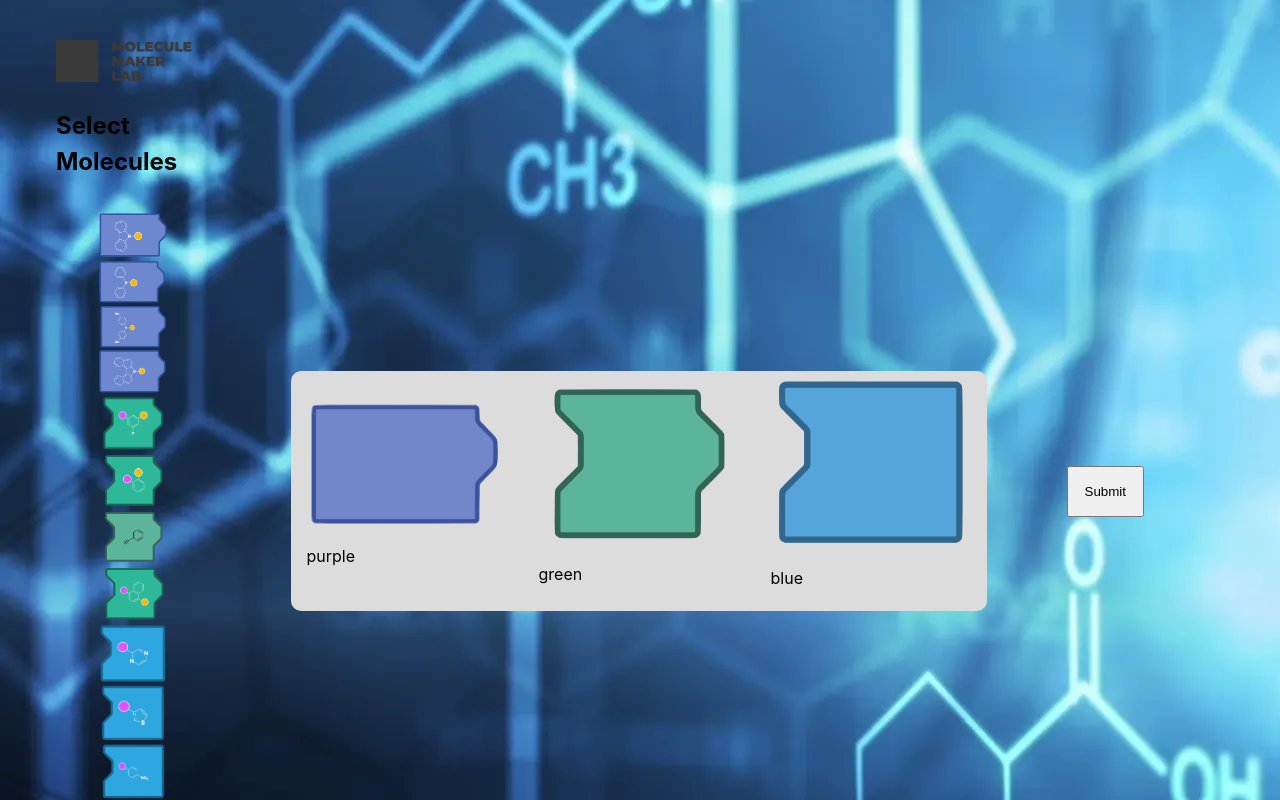
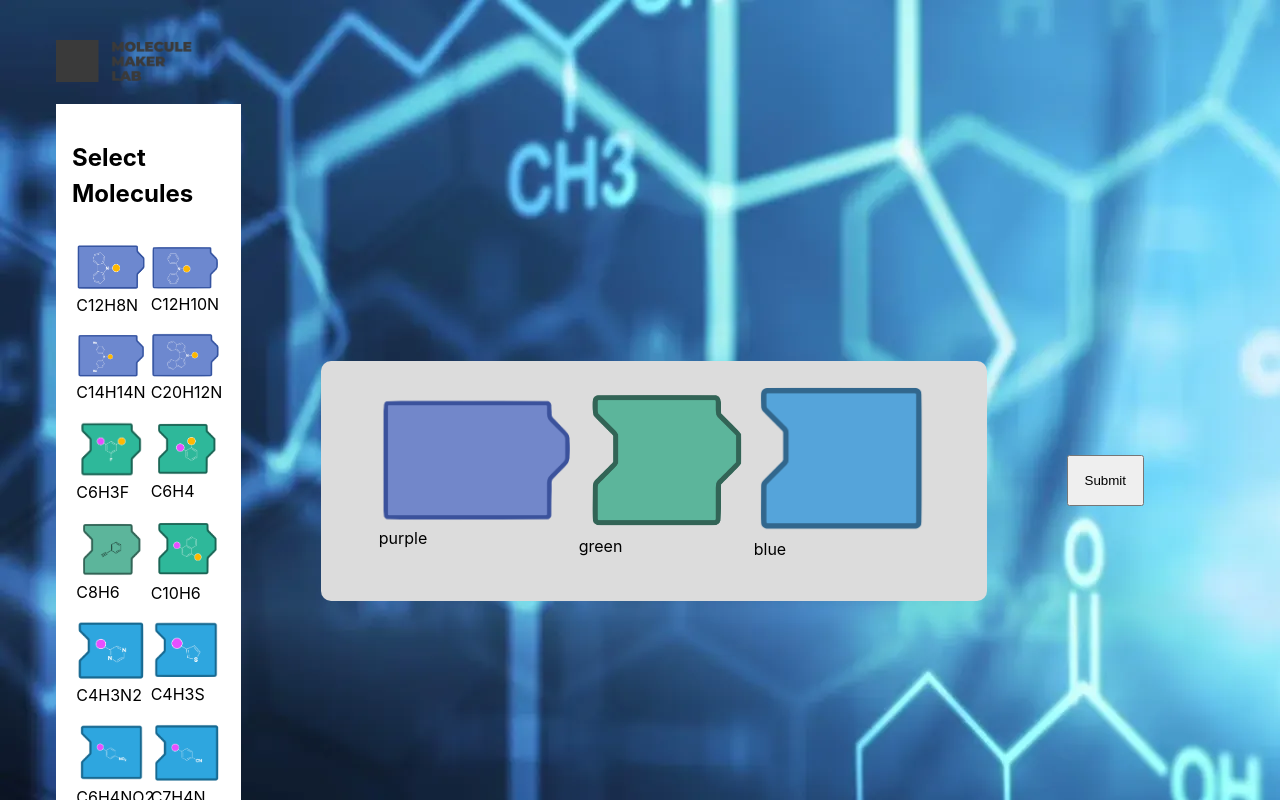
Before and after one commit to exrlla/digital-molecule-maker, a React (Vite) app: page /maker in a window 1280 px wide. Shown: the top 800 px of the page. Built offline with nearby package versions, Linux system fonts and the light colour scheme; no server answers.

Commit message:
styling changes

```diff
--- a/src/Database.jsx
+++ b/src/Database.jsx
@@ -122,7 +122,13 @@ const Database = ({socket}) => {
                 <>
                     <div style={{display: 'flex', flexDirection: "row", marginLeft: "3em", marginTop: "3em"}}>
                         <div style={{flexDirection: "column", marginRight: "5rem"}}>
-                            <span style={{flexDirection: "row", display: 'flex', backgroundColor: "white"}}>
+                            <span style={{
+                                flexDirection: "row",
+                                display: 'flex',
+                                backgroundColor: "white",
+                                alignItems: "center",
+                                justifyContent: "center",
+                                padding: "2rem"}}>
                                 <MoleculeDisplay image={selectedImages[0]} width={200} height={150}></MoleculeDisplay>
                                 <MoleculeDisplay image={selectedImages[1]} width={175} height={150}></MoleculeDisplay>
                                 <MoleculeDisplay image={selectedImages[2]} width={175} height={150}></MoleculeDisplay>
@@ -140,13 +146,13 @@ const Database = ({socket}) => {
                             <h2>
                                 Suggested Molecules:
                             </h2>
-                            <span style={{display: "flex", flexDirection: "row", backgroundColor: 'white'}}>
+                            <span style={{display: "flex", flexDirection: "row", backgroundColor: 'white', padding: "2rem", alignItems: "center"}}>
                                 <MoleculeDisplay image={suggested[0][0]} width={200} height={150}></MoleculeDisplay>
                                 <MoleculeDisplay image={suggested[0][1]} width={175} height={150}></MoleculeDisplay>
                                 <MoleculeDisplay image={suggested[0][2]} width={175} height={150}></MoleculeDisplay>
                             </span>
                             <br />
-                            <span style={{display: "flex", flexDirection: "row", backgroundColor: 'white'}}>
+                            <span style={{display: "flex", flexDirection: "row", backgroundColor: 'white', padding: "2rem", alignItems: "center"}}>
                                 <MoleculeDisplay image={suggested[1][0]} width={200} height={150}></MoleculeDisplay>
                                 <MoleculeDisplay image={suggested[1][1]} width={175} height={150}></MoleculeDisplay>
                                 <MoleculeDisplay image={suggested[1][2]} width={175} height={150}></MoleculeDisplay>
--- a/src/Loading.jsx
+++ b/src/Loading.jsx
@@ -11,7 +11,7 @@ const Loading = () => {
                     height={100}
                     width={100}
                 />
-                <h1>Analyzing</h1>
+                <h1 style={{fontFamily: "serif", fontVariant: "small-caps"}}>Analyzing</h1>
             </div>
         </>
     )
--- a/src/MainContent.jsx
+++ b/src/MainContent.jsx
@@ -12,16 +12,10 @@ const MainContent = ({ selectedImages }) => {
           height: '15rem',
           alignItems: 'center',
           justifyContent: 'center',
-
       }}>
-      {selectedImages.length <= 3 ? (
-        selectedImages.map((image, index) => (
-          <MoleculeDisplay image={image} width={200} height={190} key={index}></MoleculeDisplay>
-          // <img title={image.substring(11, image.length - 4)} width={200} height={190}key={index} src={image} alt={`Selected Image ${index}`} />
-        ))
-      ) : (
-        ''
-      )}
+        <MoleculeDisplay image={selectedImages[0]} width={200} height={190}></MoleculeDisplay>
+        <MoleculeDisplay image={selectedImages[1]} width={175} height={190}></MoleculeDisplay>
+        <MoleculeDisplay image={selectedImages[2]} width={175} height={190}></MoleculeDisplay>
       </div>
     );
 };
--- a/src/Maker.jsx
+++ b/src/Maker.jsx
@@ -27,23 +27,23 @@ const Maker = ({socket}) => {
   ];
 
   const handleImageSelect = (index) => {
+    console.log(index)
     var selectedImage = images[index];
     const molecule = allMolecules[selectedImage];
     if (molecule.color == "purple") {
       setSelectedImages([selectedImage, selectedImages[1], selectedImages[2]]);
-      // socket.emit('imagesSelected', [selectedImage, selectedImages[1], selectedImages[2]]);
     } else if (molecule.color == "green") {
       setSelectedImages([selectedImages[0], selectedImage, selectedImages[2]])
-      // socket.emit('imagesSelected', [selectedImages[0], selectedImage, selectedImages[2]]);
     } else if (molecule.color == "blue") {
       setSelectedImages([selectedImages[0], selectedImages[1], selectedImage])
-      // socket.emit('imagesSelected', [selectedImages[0], selectedImages[1], selectedImage]);
     }
   }
 
   const handleSubmit = () => {
     if (selectedImages.length == 3 && selectedImages[0] != purple && selectedImages[1] != green && selectedImages[2] != blue) {
       socket.emit('imagesSelected', selectedImages);
+    } else {
+      alert("Invalid moleucle submitted!");
     }
   }
 
--- a/src/MoleculeDisplay.jsx
+++ b/src/MoleculeDisplay.jsx
@@ -4,9 +4,9 @@ const MoleculeDisplay = ({image, width, height}) => {
     const name = image.substring(11, image.length - 4);
     return (
         <>
-            <div style={{width: width + "px", heigh: height + "px", display: 'flex', flexDirection: 'column', padding: '1rem'}}>
+            <div style={{width: width, heigh: height, display: 'flex', flexDirection: 'column'}}>
                 <img src={image}/>
-                <p>{name}</p>
+                <p style={{marginTop: "2px"}}>{name}</p>
             </div>
         </>
     );
--- a/src/Sidebar.jsx
+++ b/src/Sidebar.jsx
@@ -1,23 +1,21 @@
 import PropTypes from 'prop-types';
+import MoleculeDisplay from './MoleculeDisplay';
 
 const Sidebar = ({ images, handleImageSelect, selectedImages }) => {
     return (
-      <div className="sidebar" style={{
-
-
-      }}>
+      <div className="sidebar" style={{backgroundColor: 'white', marginTop: "1em", padding: "1rem", width: "200px"}}>
         <h2>Select Molecules</h2>
-        <div className="image-list">
+        <div className="image-list" style={{display: "flex", flexDirection: "row", flexWrap: "wrap", justifyContent: "space-evenly"}}>
           {images.map((image, index) => (
-            <img
-            width={70}
-              key={index}
-              src={image}
-              alt={`Image ${index}`}
-              onClick={() => handleImageSelect(index)}
-              className={selectedImages.includes(image) ? 'selected' : ''}
-              title={image.substring(11, image.length - 4)}
-            />
+            <div key={index} onClick={() => handleImageSelect(index)}>
+              <MoleculeDisplay
+                width={70}
+                height={70}
+                image={image}
+                className={selectedImages.includes(image) ? 'selected' : ''}
+                style={{marginTop: "0px"}}
+              />
+            </div>
           ))}
         </div>
       </div>
```
Lines whose indentation alone changed are shown as unchanged.
